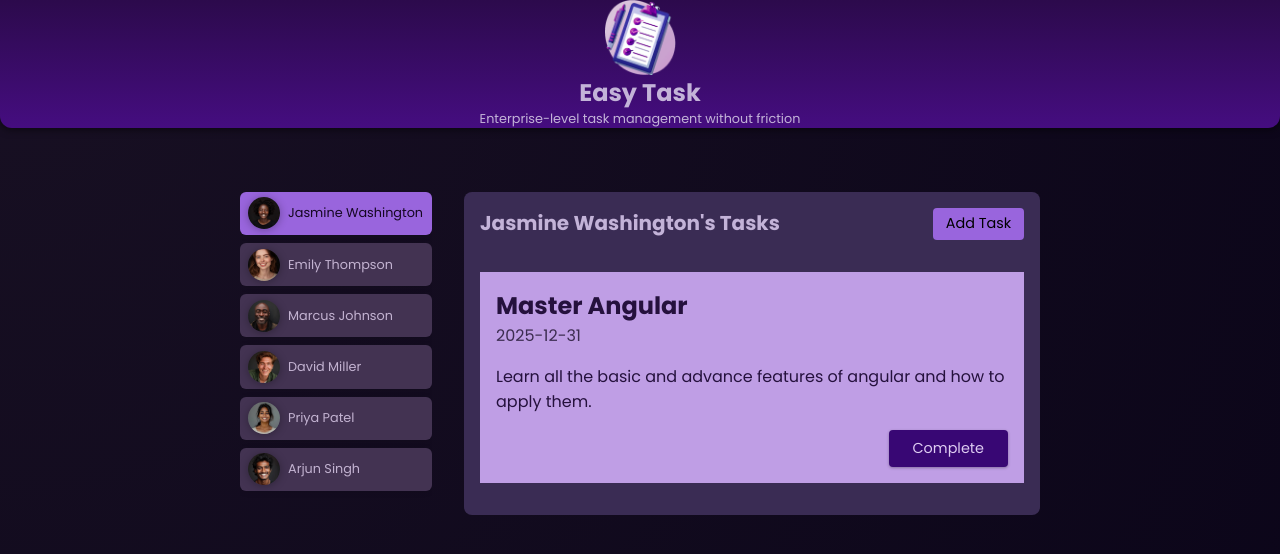
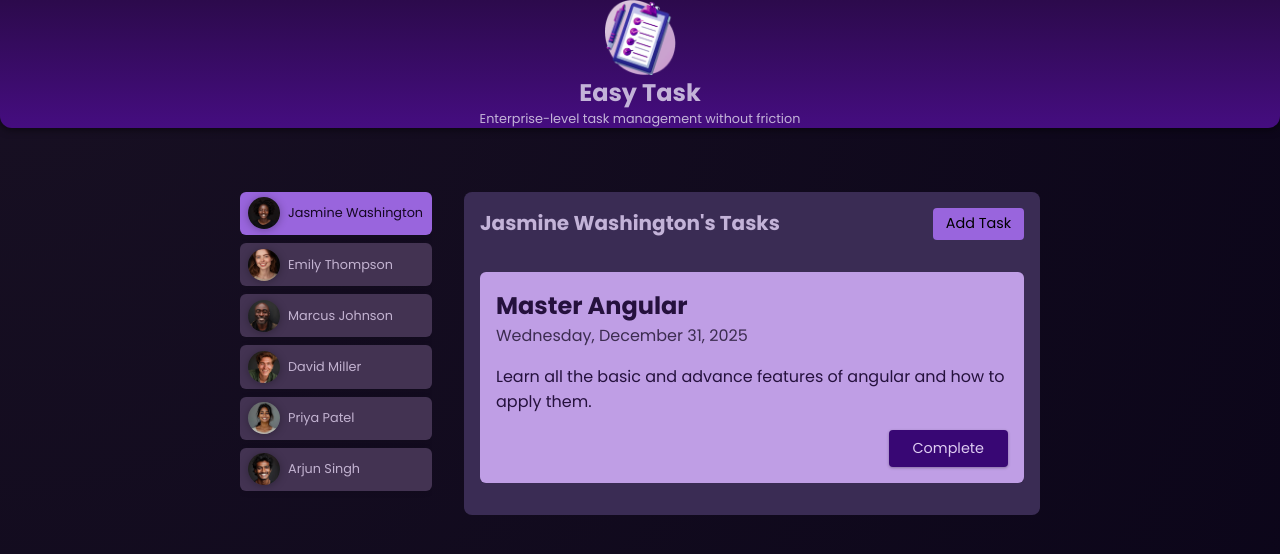
Before and after one commit to Sourav610/AngularTopic, an Angular app: page / in a window 1280 px wide. Both pictures are taken after a click on the button "Jasmine Washington". Shown: the top 554 px of the page. Built offline with nearby package versions, Linux system fonts and the light colour scheme.

Commit message:
added service

```diff
--- /dev/null
+++ b/src/app/shared/card/card.component.css
@@ -0,0 +1,5 @@
+div {
+    border-radius: 6px;
+    box-shadow: 0 1px 6px rgba(0, 0, 0, 0.1);
+    overflow: hidden;
+}
--- /dev/null
+++ b/src/app/shared/card/card.component.html
@@ -0,0 +1,3 @@
+<div>
+    <ng-content/>
+</div>
--- a/src/app/task/new-task/new-task.component.ts
+++ b/src/app/task/new-task/new-task.component.ts
@@ -1,6 +1,7 @@
-import { Component, EventEmitter,Output } from '@angular/core';
+import { Component, EventEmitter,Input,Output, inject } from '@angular/core';
 import { FormsModule } from '@angular/forms';
 import {type  NewTaskData } from '../tasks/tasks.model';
+import { TaskService } from '../task.services';
 
 @Component({
   selector: 'app-new-task',
@@ -9,20 +10,34 @@ import {type  NewTaskData } from '../tasks/tasks.model';
   styleUrl: './new-task.component.css'
 })
 export class NewTaskComponent {
+  @Input({required:true}) userId!:string;
   @Output() close = new EventEmitter<void>();
   @Output() add = new EventEmitter<NewTaskData>()
   enteredTitle = '';
   enteredSummary = '';
   enteredDate = '';
+  private tasksService = inject(TaskService)
+
   onClickClose(){
     this.close.emit();
   }
 
+  //when not using service
+  // onSubmit(){
+  //   this.add.emit({
+  //     title: this.enteredTitle,
+  //     summary: this.enteredSummary,
+  //     date: this.enteredDate
+  //   });
+  // }
+
+  //when using service
   onSubmit(){
-    this.add.emit({
+    this.tasksService.addTask({
       title: this.enteredTitle,
       summary: this.enteredSummary,
       date: this.enteredDate
-    });
+    },this.userId);
+    this.close.emit();
   }
 }
--- a/src/app/task/task.component.html
+++ b/src/app/task/task.component.html
@@ -1,5 +1,7 @@
 @if (isAddingTask){
-    <app-new-task (close)="onClickClose()" (add)="onAddTask($event)"/>
+    <!-- when not using service -->
+    <!-- <app-new-task (close)="onClickClose()" (add)="onAddTask($event)"/> -->
+    <app-new-task [userId] = "userId" (close)="onClickClose()" />
 }
 <section id="task">
     <header>
--- a/src/app/task/task.component.ts
+++ b/src/app/task/task.component.ts
@@ -3,6 +3,8 @@ import { RequiredValidator } from "@angular/forms";
 import { TasksComponent } from "./tasks/tasks.component";
 import { NewTaskComponent } from "./new-task/new-task.component";
 import { type NewTaskData } from "./tasks/tasks.model";
+import { TaskService } from "./task.services";
+
 @Component({
     selector: 'app-task',
     standalone: true,
@@ -15,35 +17,16 @@ export class TaskComponent{
     @Input({required:true}) userId!:string;
     @Input({required:true}) name!: string;
     isAddingTask = false;
-    tasks = [
-      {
-        id:'t1',
-        userId:'u1',
-        title: 'Master Angular',
-        summary: "Learn all the basic and advance features of angular and how to apply them.",
-        dueDate :'2025-12-31'
-      },
-      {
-        id:'t2',
-        userId:'u3',
-        title: 'Build first prototype',
-        summary: "Build a first prototype of the online shop website",
-        dueDate :'2024-05-31'
-      },
-      {
-        id:'t3',
-        userId:'u3',
-        title: 'Prepare issue template  ',
-        summary: "Prepare and describe an issue template which will help with project management",
-        dueDate :'2024-09-15'
-      }
-    ]
+
+
+    constructor(private tasksService: TaskService ){}
+
     get selectedUserTasks(){
-      return this.tasks.filter((task)=> task.userId === this.userId);
+      return this.tasksService.getUserTasks(this.userId);
     }
 
     onCompleteTask(id:string){
-      this.tasks = this.tasks.filter((task)=> task.id !== id);
+
     }
 
     onStartAddTask(){
@@ -54,14 +37,8 @@ export class TaskComponent{
       this.isAddingTask = false;
     }
 
-    onAddTask(taskData: NewTaskData){
-      this.tasks.unshift({
-        id:new Date().getTime().toString(),
-        userId:this.userId,
-        title:taskData.title,
-        summary:taskData.summary,
-        dueDate: taskData.date
-      })
-      this.isAddingTask = false;
-    }
+    // onAddTask(taskData: NewTaskData){
+
+    //   this.isAddingTask = false;
+    // }
 }
--- /dev/null
+++ b/src/app/task/task.services.ts
@@ -0,0 +1,47 @@
+import { Injectable } from "@angular/core";
+import { type NewTaskData } from "./tasks/tasks.model";
+
+@Injectable({providedIn: 'root'})
+export class TaskService{
+    private  tasks = [
+        {
+          id:'t1',
+          userId:'u1',
+          title: 'Master Angular',
+          summary: "Learn all the basic and advance features of angular and how to apply them.",
+          dueDate :'2025-12-31'
+        },
+        {
+          id:'t2',
+          userId:'u3',
+          title: 'Build first prototype',
+          summary: "Build a first prototype of the online shop website",
+          dueDate :'2024-05-31'
+        },
+        {
+          id:'t3',
+          userId:'u3',
+          title: 'Prepare issue template  ',
+          summary: "Prepare and describe an issue template which will help with project management",
+          dueDate :'2024-09-15'
+        }
+    ];
+
+    getUserTasks(userId:string){
+        return this.tasks.filter((task)=> task.userId === userId);
+    }
+
+    addTask(taskData: NewTaskData,userId:string){
+        this.tasks.unshift({
+            id:new Date().getTime().toString(),
+            userId:userId,
+            title:taskData.title,
+            summary:taskData.summary,
+            dueDate: taskData.date
+        })
+    }
+
+    removeTask(id:string){
+        this.tasks = this.tasks.filter((task)=> task.id !== id);
+    }
+}
--- a/src/app/task/tasks/tasks.component.html
+++ b/src/app/task/tasks/tasks.component.html
@@ -1,8 +1,10 @@
+<app-card>
     <article>
         <h2>{{task.title}}</h2>
-    <time>{{task.dueDate}}</time>
+        <time>{{task.dueDate | date:'fullDate'}}</time>
         <p>{{task.summary}}</p>
         <p class="actions">
             <button (click)="onCompleteTask()">Complete</button>
         </p>
     </article>
+</app-card>
--- a/src/app/task/tasks/tasks.component.ts
+++ b/src/app/task/tasks/tasks.component.ts
@@ -1,9 +1,11 @@
 import { Component,EventEmitter,Input,Output } from '@angular/core';
 
 import { type Task } from './tasks.model';
+import { CardComponent } from '../../shared/card/card.component';
+import { DatePipe } from '@angular/common';
 @Component({
   selector: 'app-tasks',
-  imports: [],
+  imports: [CardComponent,DatePipe],
   templateUrl: './tasks.component.html',
   styleUrl: './tasks.component.css'
 })
--- a/src/app/user/user.component.css
+++ b/src/app/user/user.component.css
@@ -1,10 +1,4 @@
-div {
-    border-radius: 6px;
-    box-shadow: 0 1px 6px rgba(0, 0, 0, 0.1);
-    overflow: hidden;
-  }
-
-  button {
+    button {
     display: flex;
     align-items: center;
     gap: 0.5rem;
--- a/src/app/user/user.component.html
+++ b/src/app/user/user.component.html
@@ -1,4 +1,4 @@
-<div>
+<app-card>
     <button [class.active]="selected" (click)="onSelectUser()">
         <img
         [src]="imagePath"
@@ -6,4 +6,4 @@
         <!-- <span>{{selectedUser.name}}</span> string interpolation to bind the component name -->
         <span>{{user.name}}</span> <!--signal read value is executed and give the value -->
     </button>
-</div>
+</app-card>
--- a/src/app/user/user.component.ts
+++ b/src/app/user/user.component.ts
@@ -1,12 +1,13 @@
 import { Component,Input,computed,input, Output, EventEmitter,output } from '@angular/core';
 import { DUMMY_USERS } from '../dummy-users';
 import {type User} from './user.model'
+import { CardComponent } from '../shared/card/card.component';
 const randomIndex = Math.floor(Math.random()*DUMMY_USERS.length)
 
 @Component({
   selector: 'app-user',
   standalone: true,
-  imports: [],
+  imports: [CardComponent],
   templateUrl: './user.component.html',
   styleUrl: './user.component.css'
 })
```
Also changed, not shown: src/app/shared/card/card.component.ts (added, +11 -0 lines). Lines whose indentation alone changed are shown as unchanged.
